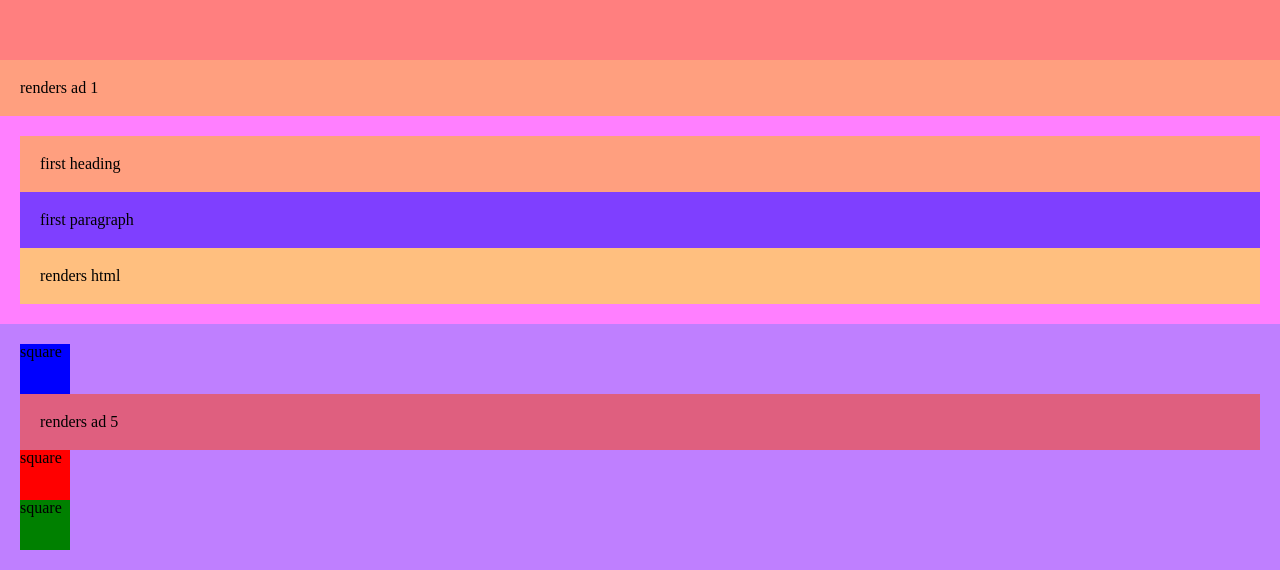
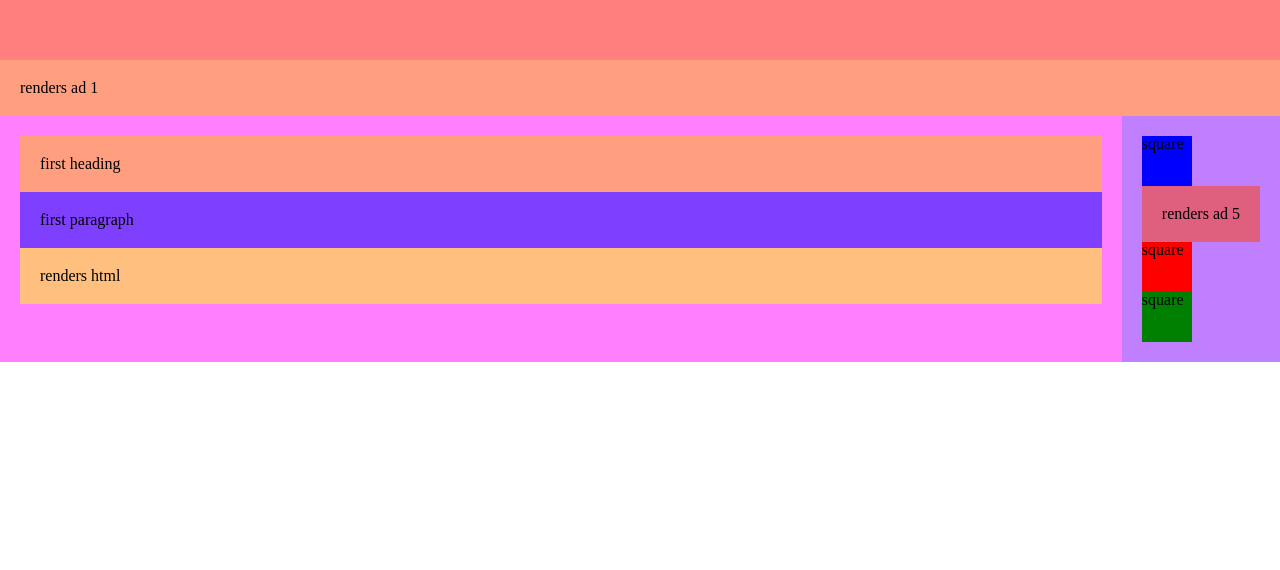
Before and after one commit to Ofadiman/react-tree-renderer, a React (Vite) app: page / in a window 1280 px wide. Shown: the part 742-1312 px from the top of the page. After the commit the page ends 1104 px from the top, so only its background shows below. Built offline with nearby package versions, Linux system fonts and the light colour scheme.

Commit message:
feature: add columns wrapper

```diff
--- /dev/null
+++ b/src/components/ColumnsWrapper.module.css
@@ -0,0 +1,8 @@
+.wrapper {}
+
+@media (min-width: 764px) {
+  .wrapper {
+    display: flex;
+    margin: 0 auto;
+  }
+}
--- /dev/null
+++ b/src/components/ColumnsWrapper.tsx
@@ -0,0 +1,6 @@
+import { FC, PropsWithChildren } from 'react'
+import styles from './ColumnsWrapper.module.css'
+
+export const ColumnsWrapper: FC<PropsWithChildren> = (props) => {
+  return <div className={styles.wrapper}>{props.children}</div>
+}
--- /dev/null
+++ b/src/components/Main.module.css
@@ -0,0 +1,5 @@
+.wrapper {
+  flex-grow: 1;
+  padding: 20px;
+  background-color: rgba(255, 0, 255, 0.5);
+}
--- a/src/components/Main.tsx
+++ b/src/components/Main.tsx
@@ -1,7 +1,6 @@
 import { FC, PropsWithChildren } from 'react'
+import styles from './Main.module.css'
 
 export const Main: FC<PropsWithChildren> = (props) => {
-  return (
-    <main style={{ padding: 20, backgroundColor: 'rgba(255, 0, 255, 0.5)' }}>{props.children}</main>
-  )
+  return <main className={styles.wrapper}>{props.children}</main>
 }
--- a/src/websiteMap.tsx
+++ b/src/websiteMap.tsx
@@ -10,8 +10,10 @@ import { Navbar } from './components/Navbar.tsx'
 import { Square } from './components/Square.tsx'
 import { Placeholder } from './components/Placeholder.tsx'
 import { MockResponse } from './mockResponse.ts'
+import { ColumnsWrapper } from './components/ColumnsWrapper.tsx'
 
 export enum NodeType {
+  ColumnsWrapper = 'columns-wrapper',
   Placeholder = 'placeholder',
   Root = 'root',
   Navbar = 'navbar',
@@ -43,6 +45,7 @@ const componentMapping: Record<NodeType, (props: any) => ReactElement | null> =
   [NodeType.Navbar]: Navbar,
   [NodeType.Square]: Square,
   [NodeType.Placeholder]: Placeholder,
+  [NodeType.ColumnsWrapper]: ColumnsWrapper,
 }
 
 export const renderNode = (node: Node, placeholdersToRender: Record<string, Object>): ReactNode => {
@@ -137,6 +140,14 @@ export const getWebsiteMap = (response: MockResponse) => {
     props: response.mainMedia,
   }
 
+  const columnsWrapper: Node = {
+    children: [],
+    meta: {},
+    id: 'content-wrapper',
+    type: NodeType.ColumnsWrapper,
+    props: {},
+  }
+
   const main: Node = {
     children: [],
     meta: {},
@@ -152,6 +163,8 @@ export const getWebsiteMap = (response: MockResponse) => {
     type: NodeType.Aside,
     props: {},
   }
+
+  columnsWrapper.children.push(main, aside)
 
   response.content.forEach((element, index) => {
     const node: Node = {
@@ -177,10 +190,7 @@ export const getWebsiteMap = (response: MockResponse) => {
     aside.children.push(node)
   })
 
-  root.children.push(navbar)
-  root.children.push(header)
-  root.children.push(main)
-  root.children.push(aside)
+  root.children.push(navbar, header, columnsWrapper)
 
   return root
 }
```
